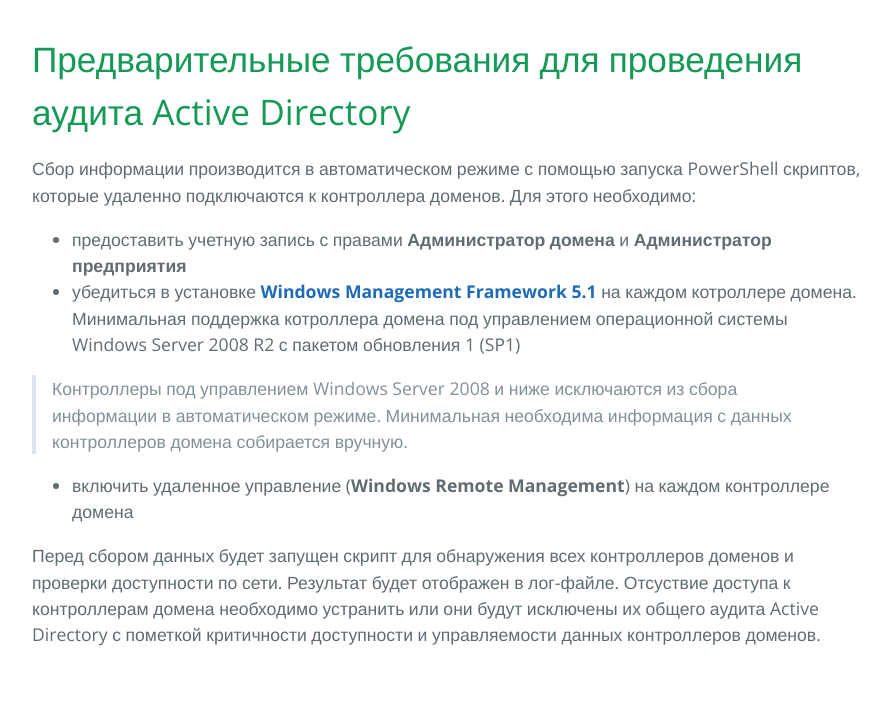
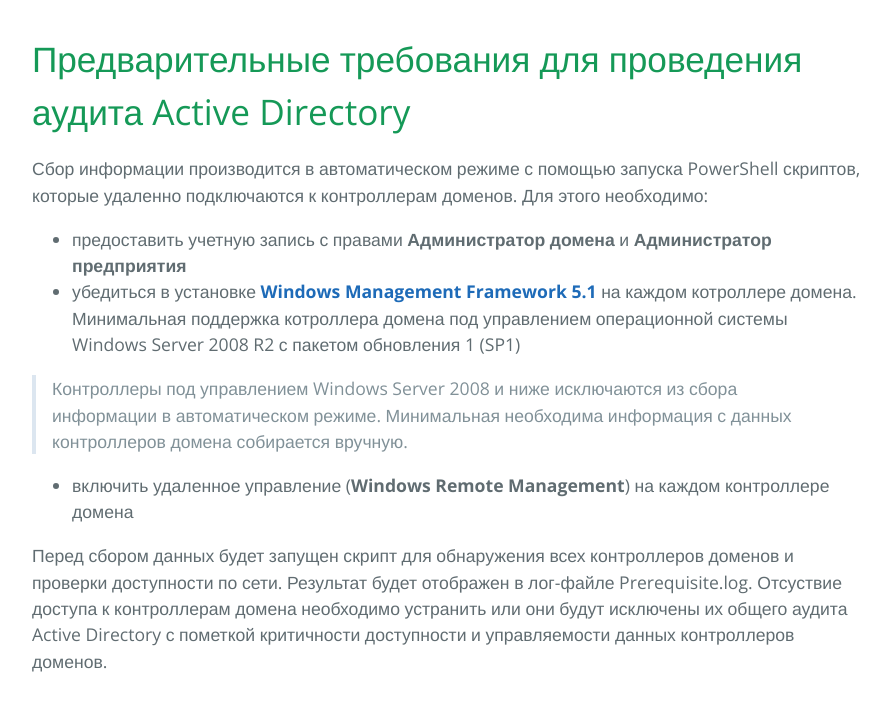
Before and after one commit to dasternd/ad-audit, a Jekyll site: the page built from Prerequisite/index.md, in a window 1280 px wide. Shown: the top 711 px of the page, without its empty margins (192-1082 px from the left). Built offline with Jekyll 4.4.1, drawn with Linux system fonts in a browser that asks for light colours; our own code applies the rules of GitHub Pages for plain Markdown files.

Commit message:
Edit Prerequisite

```diff
--- a/Prerequisite/index.md
+++ b/Prerequisite/index.md
@@ -1,6 +1,6 @@
 # Предварительные требования для проведения аудита Active Directory
 
-Сбор информации производится в автоматическом режиме с помощью запуска PowerShell скриптов, которые удаленно подключаются к контроллера доменов. Для этого необходимо:
+Сбор информации производится в автоматическом режиме с помощью запуска PowerShell скриптов, которые удаленно подключаются к контроллерам доменов. Для этого необходимо:
 - предоставить учетную запись с правами **Администратор домена** и **Администратор предприятия**
 - убедиться в установке [**Windows Management Framework 5.1**](https://docs.microsoft.com/ru-ru/powershell/scripting/windows-powershell/wmf/overview?view=powershell-7.2) на каждом котроллере домена. Минимальная поддержка котроллера домена под управлением операционной системы Windows Server 2008 R2 с пакетом обновления 1 (SP1)
 
@@ -8,5 +8,4 @@
 
 - включить удаленное управление (**Windows Remote Management**) на каждом контроллере домена
 
-
-Перед сбором данных будет запущен скрипт для обнаружения всех контроллеров доменов и проверки доступности по сети. Результат будет отображен в лог-файле. Отсуствие доступа к контроллерам домена необходимо устранить или они будут исключены их общего аудита Active Directory с пометкой критичности доступности и управляемости данных контроллеров доменов.
+Перед сбором данных будет запущен скрипт для обнаружения всех контроллеров доменов и проверки доступности по сети. Результат будет отображен в лог-файле Prerequisite.log. Отсуствие доступа к контроллерам домена необходимо устранить или они будут исключены их общего аудита Active Directory с пометкой критичности доступности и управляемости данных контроллеров доменов.
```
